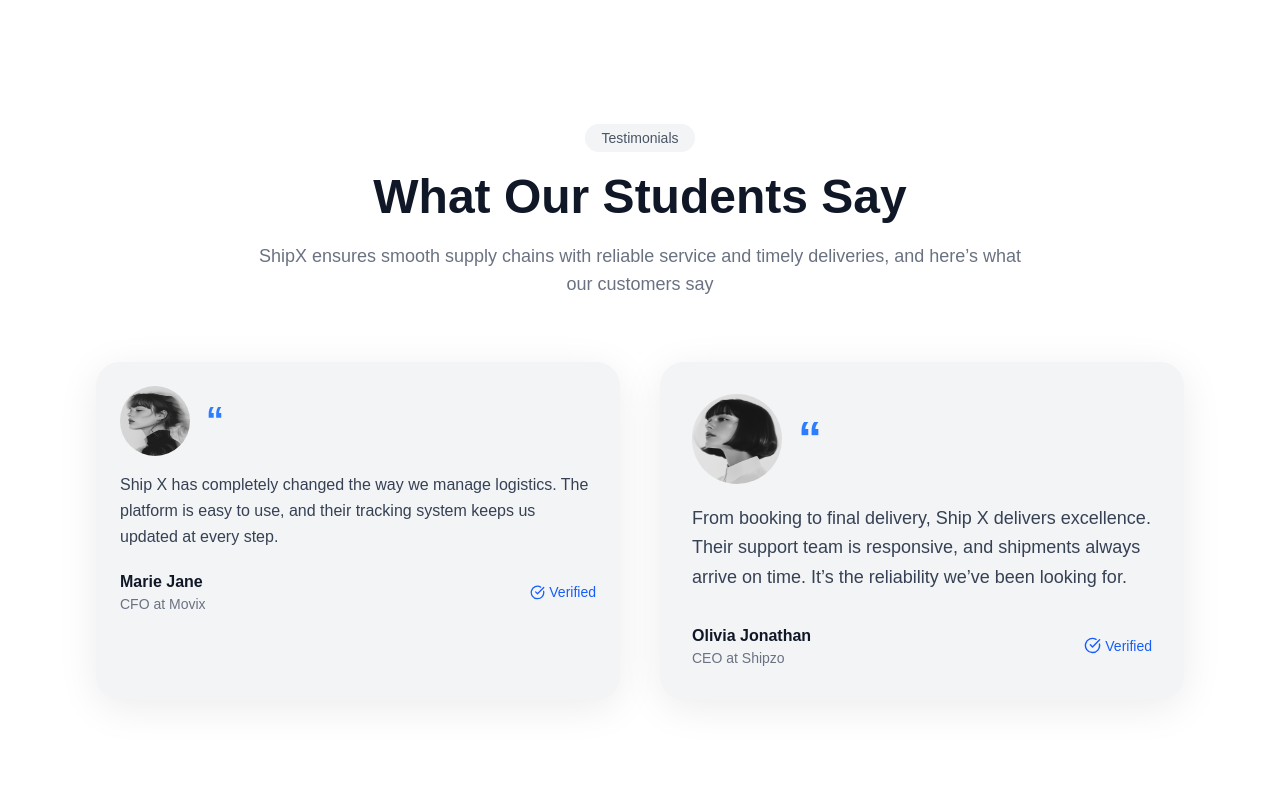
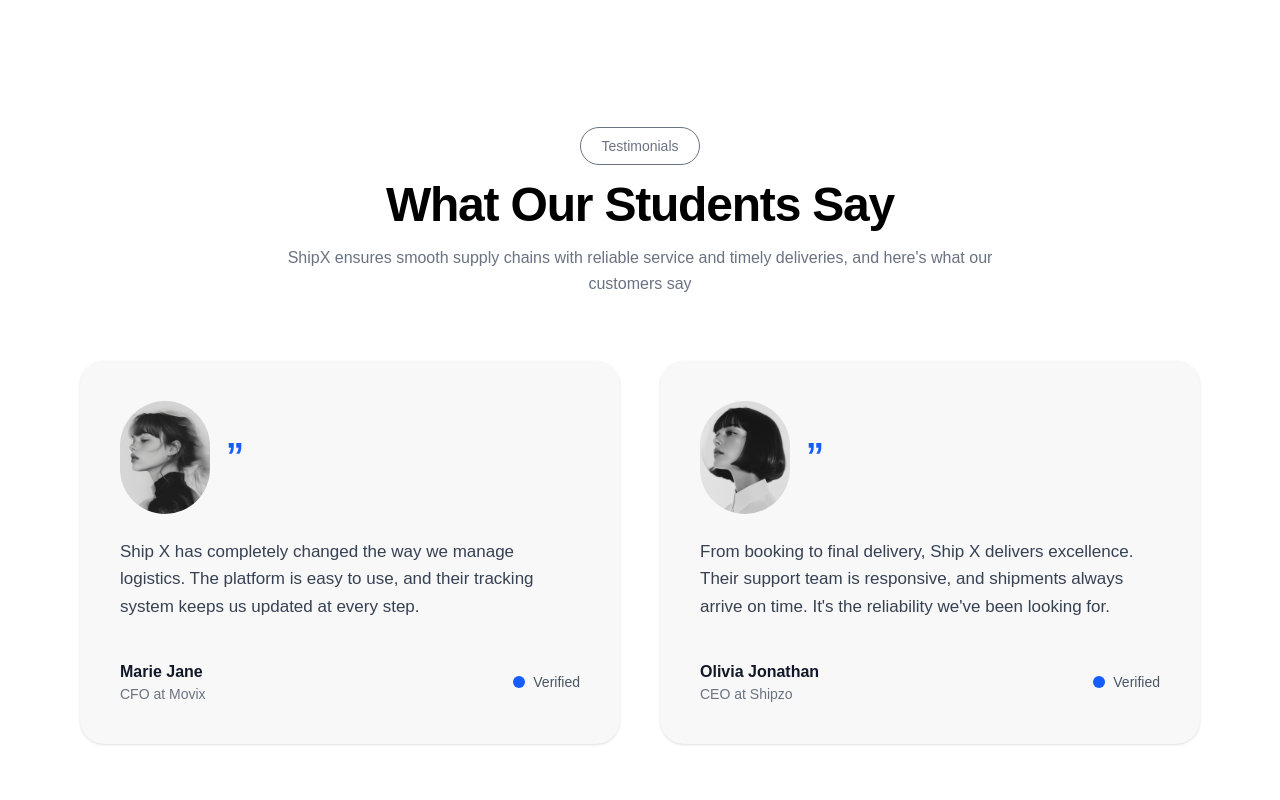
Before and after one commit to varunreddy2206/newuicourses, a Next.js app: page / in a window 1280 px wide. Shown: the part 8100-8900 px from the top of the page. Built offline with nearby package versions, Linux system fonts and the light colour scheme.

Commit message:
Testimonial

```diff
--- a/app/components/Testimonials.jsx
+++ b/app/components/Testimonials.jsx
@@ -1,106 +1,90 @@
 "use client";
-import React from "react";
 import Image from "next/image";
-import { CheckCircle } from "lucide-react";
 
 export default function Testimonials() {
   return (
-    <section className="w-full px-4 sm:px-6 md:px-16 lg:px-24  mt-16 sm:mt-24 mb-20 sm:mb-32">
-
-      {/* Badge */}
-      <div className="flex justify-center mb-3">
-        <span className="px-4 py-1 text-xs sm:text-sm bg-gray-100 rounded-full text-gray-600">
+    <section className="w-full py-24 px-4 md:px-10 lg:px-20 bg-white">
+      {/* TITLE BLOCK */}
+      <div className="text-center max-w-3xl mx-auto">
+        <span className="inline-block px-5 py-2 text-gray-500 text-sm border rounded-full mb-4">
           Testimonials
         </span>
+
+        <h2 className="text-4xl md:text-5xl font-bold tracking-tight text-black">
+          What Our Students Say
+        </h2>
+
+        <p className="text-gray-500 mt-4 text-base leading-relaxed">
+          ShipX ensures smooth supply chains with reliable service and timely
+          deliveries, and here's what our customers say
+        </p>
       </div>
 
-      {/* Title */}
-      <h2 className="text-center text-3xl sm:text-4xl md:text-5xl font-bold text-gray-900 mb-3 leading-snug">
-        What Our Students Say
-      </h2>
-
-      <p className="text-center text-gray-500 max-w-3xl mx-auto text-base sm:text-lg">
-        ShipX ensures smooth supply chains with reliable service and timely deliveries,
-        and here’s what our customers say
-      </p>
-
-      {/* Testimonials Grid */}
-      <div className="grid grid-cols-1 md:grid-cols-2 gap-8 sm:gap-10 mt-14 sm:mt-16">
-
-        {/* ---------------- CARD 1 ---------------- */}
-        <div className="bg-gray-100 rounded-3xl shadow-[0_8px_40px_rgba(0,0,0,0.08)] p-5 sm:p-6 relative">
-
-          {/* User Image */}
-          <div className="flex items-center gap-3 sm:gap-4">
+      {/* GRID */}
+      <div className="grid grid-cols-1 md:grid-cols-2 gap-10 mt-16 max-w-6xl mx-auto">
+        {/* CARD 1 */}
+        <div className="bg-[#f8f8f8] rounded-3xl p-10 shadow-sm flex flex-col">
+          <div className="flex items-center gap-4">
             <Image
               src="/testimonial1.png"
-              width={60}
-              height={60}
+              width={90}
+              height={90}
               alt="Marie Jane"
-              className="rounded-full w-[60px] h-[60px] sm:w-[70px] sm:h-[70px]"
+              className="rounded-full object-cover"
             />
-
-            <p className="text-3xl sm:text-4xl text-blue-500 font-bold leading-none">“</p>
+            <div className="text-4xl text-blue-600 font-bold">”</div>
           </div>
 
-          {/* Content */}
-          <p className="text-gray-700 text-sm sm:text-base leading-relaxed mt-4">
-            Ship X has completely changed the way we manage logistics.
-            The platform is easy to use, and their tracking system keeps us
-            updated at every step.
+          <p className="mt-6 text-[17px] leading-relaxed text-gray-700">
+            Ship X has completely changed the way we manage logistics. The
+            platform is easy to use, and their tracking system keeps us updated
+            at every step.
           </p>
 
-          {/* User Info */}
-          <div className="mt-5 flex items-center justify-between">
+          <div className="flex items-center justify-between mt-10">
             <div>
-              <h4 className="font-semibold text-gray-900 text-sm sm:text-base">Marie Jane</h4>
-              <p className="text-gray-500 text-xs sm:text-sm">CFO at Movix</p>
+              <p className="font-semibold text-gray-900">Marie Jane</p>
+              <p className="text-sm text-gray-500">CFO at Movix</p>
             </div>
 
-            <div className="flex items-center gap-1 text-blue-600 font-medium text-xs sm:text-sm">
-              <CheckCircle size={15} />
-              Verified
+            <div className="flex items-center gap-2">
+              <span className="w-3 h-3 bg-blue-600 rounded-full"></span>
+              <p className="text-sm text-gray-600">Verified</p>
             </div>
           </div>
         </div>
 
-        {/* ---------------- CARD 2 ---------------- */}
-        <div className="bg-gray-100 rounded-3xl shadow-[0_8px_40px_rgba(0,0,0,0.08)] p-6 sm:p-8 relative">
-
-          {/* User Image */}
-          <div className="flex items-center gap-3 sm:gap-4">
+        {/* CARD 2 */}
+        <div className="bg-[#f8f8f8] rounded-3xl p-10 shadow-sm flex flex-col">
+          <div className="flex items-center gap-4">
             <Image
               src="/testimonial2.png"
-              width={80}
-              height={80}
+              width={90}
+              height={90}
               alt="Olivia Jonathan"
-              className="rounded-full w-20 h-20 sm:w-[90px] sm:h-[90px]"
+              className="rounded-full object-cover"
             />
-
-            <p className="text-4xl sm:text-5xl text-blue-500 font-bold leading-none">“</p>
+            <div className="text-4xl text-blue-600 font-bold">”</div>
           </div>
 
-          {/* Content */}
-          <p className="text-gray-700 text-base sm:text-lg leading-relaxed mt-4 sm:mt-5">
-            From booking to final delivery, Ship X delivers excellence.
-            Their support team is responsive, and shipments always arrive
-            on time. It’s the reliability we’ve been looking for.
+          <p className="mt-6 text-[17px] leading-relaxed text-gray-700">
+            From booking to final delivery, Ship X delivers excellence. Their
+            support team is responsive, and shipments always arrive on time.
+            It's the reliability we've been looking for.
           </p>
 
-          {/* User Info */}
-          <div className="mt-6 sm:mt-8 flex items-center justify-between">
+          <div className="flex items-center justify-between mt-10">
             <div>
-              <h4 className="font-semibold text-gray-900 text-sm sm:text-base">Olivia Jonathan</h4>
-              <p className="text-gray-500 text-xs sm:text-sm">CEO at Shipzo</p>
+              <p className="font-semibold text-gray-900">Olivia Jonathan</p>
+              <p className="text-sm text-gray-500">CEO at Shipzo</p>
             </div>
 
-            <div className="flex items-center gap-1 text-blue-600 font-medium text-xs sm:text-sm">
-              <CheckCircle size={17} />
-              Verified
+            <div className="flex items-center gap-2">
+              <span className="w-3 h-3 bg-blue-600 rounded-full"></span>
+              <p className="text-sm text-gray-600">Verified</p>
             </div>
           </div>
         </div>
-
       </div>
     </section>
   );
```
